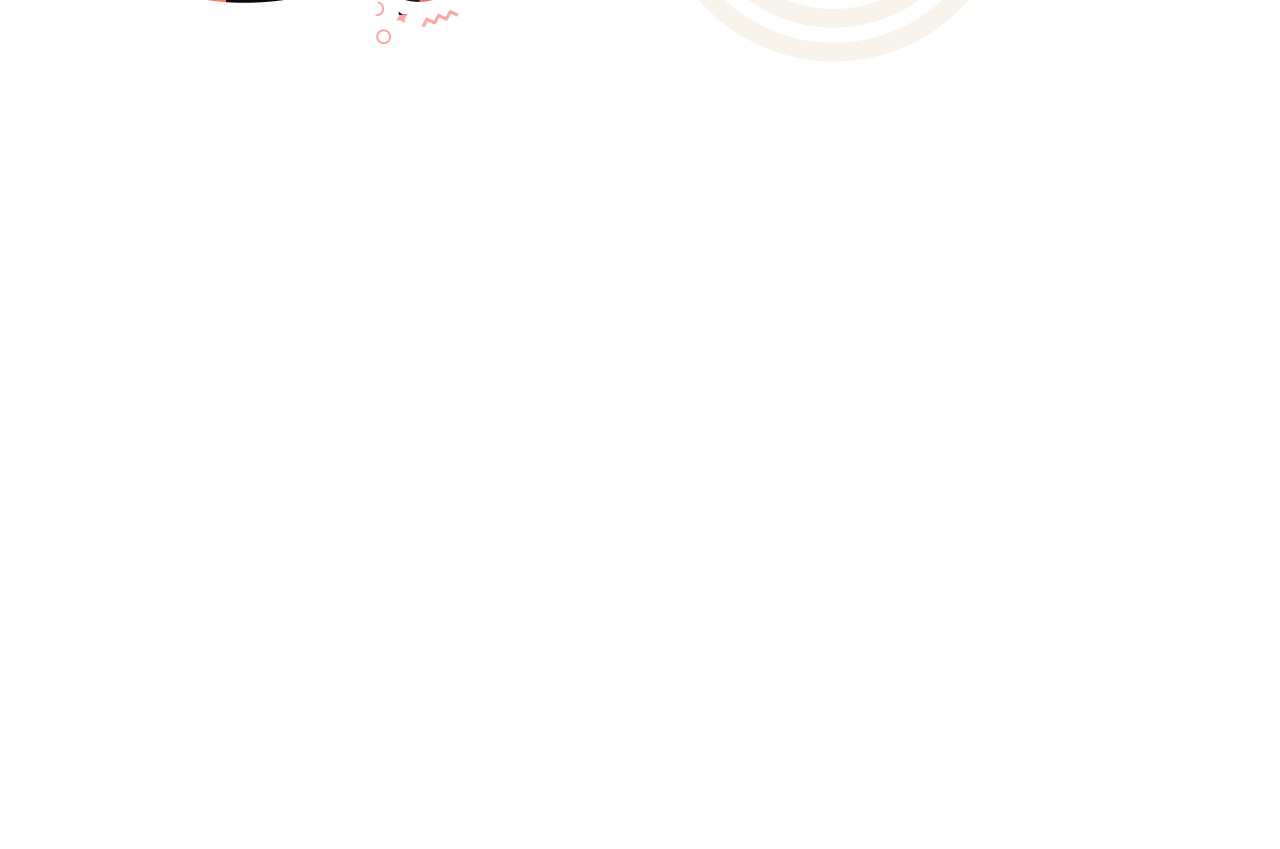
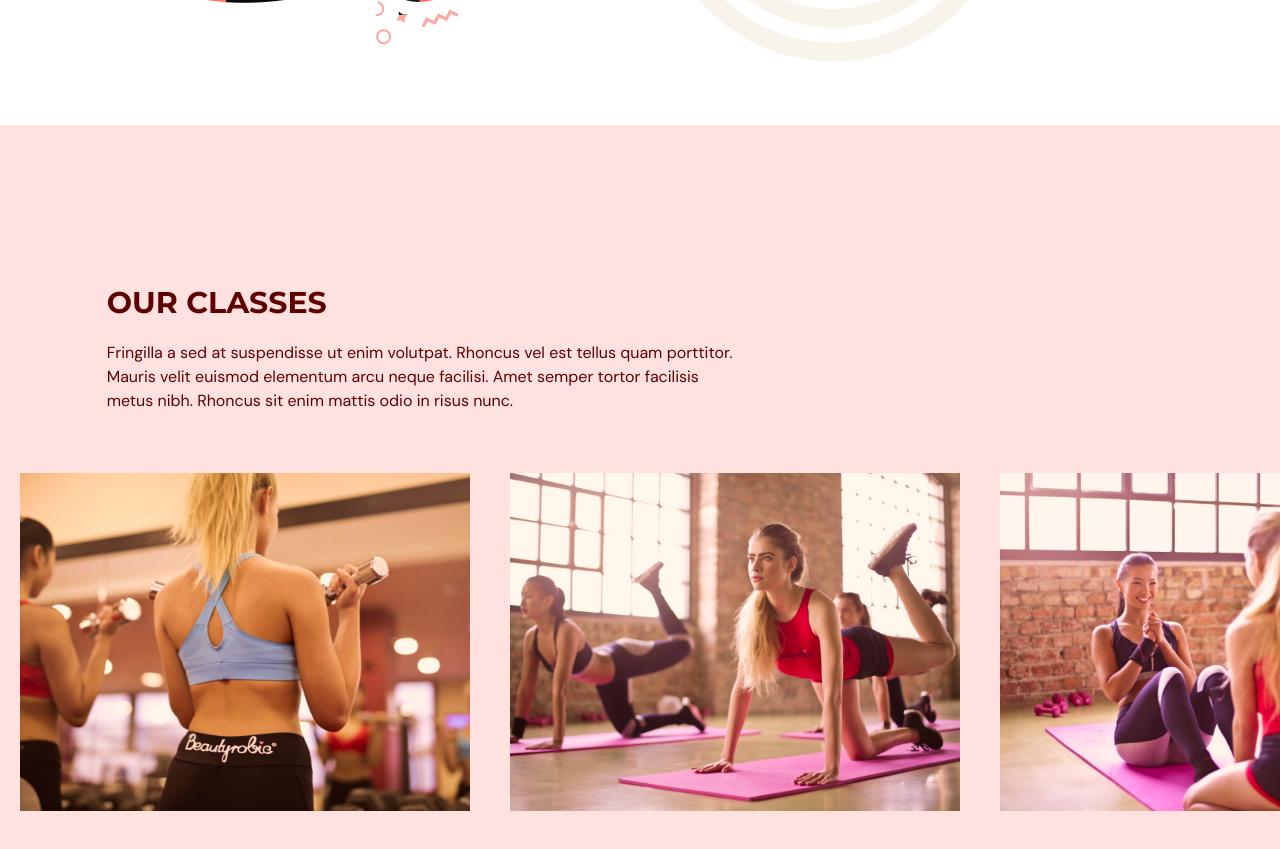
Before and after one commit to obscure-star/fitnessWebsite, a React (Vite) app in the folder gym-typescript/: page / in a window 1280 px wide. Shown: the part 1980-2829 px from the top of the page. Before the commit the page ends 2105 px from the top, so only its background shows below. Built offline with nearby package versions, Linux system fonts and the light colour scheme.

Commit message:
ourClasses

```diff
--- a/gym-typescript/src/App.tsx
+++ b/gym-typescript/src/App.tsx
@@ -1,6 +1,7 @@
 import Navbar from "@/scenes/navbar"
 import Home from "@/scenes/home";
 import Benefits from "@/scenes/benefits";
+import OurClasses from "@/scenes/ourClasses"
 import { useEffect, useState } from "react";
 import { SelectedPage } from "./shared/types";
 
@@ -31,6 +32,7 @@
     />
     <Home setSelectedPage={setSelectedPage} />
     <Benefits setSelectedPage={setSelectedPage} />
+    <OurClasses setSelectedPage={setSelectedPage} />
   </div>
   );
 }
--- /dev/null
+++ b/gym-typescript/src/scenes/ourClasses/Class.tsx
@@ -0,0 +1,24 @@
+type Props = {
+    name: string;
+    description?: string;
+    image: string;
+  };
+
+  const Class = ({ name, description, image }: Props) => {
+    const overlayStyles = `p-5 absolute z-30 flex
+    h-[380px] w-[450px] flex-col items-center justify-center
+    whitespace-normal bg-primary-500 text-center text-white
+    opacity-0 transition duration-500 hover:opacity-90`;
+
+    return (
+      <li className="relative mx-5 inline-block h-[380px] w-[450px]">
+        <div className={overlayStyles}>
+          <p className="text-2xl">{name}</p>
+          <p className="mt-5">{description}</p>
+        </div>
+        <img alt={`${image}`} src={image} />
+      </li>
+    );
+  };
+
+  export default Class;
--- /dev/null
+++ b/gym-typescript/src/scenes/ourClasses/index.tsx
@@ -0,0 +1,95 @@
+import { SelectedPage, ClassType } from "@/shared/types";
+import image1 from "@/assets/image1.png";
+import image2 from "@/assets/image2.png";
+import image3 from "@/assets/image3.png";
+import image4 from "@/assets/image4.png";
+import image5 from "@/assets/image5.png";
+import image6 from "@/assets/image6.png";
+import { motion } from "framer-motion";
+import HText from "@/shared/HText";
+import Class from "./Class";
+
+const classes: Array<ClassType> = [
+  {
+    name: "Weight Training Classes",
+    description:
+      "Lorem ipsum dolor sit amet, consectetur adipiscing elit, sed do eiusmod tempor incididunt ut labore et dolore magna aliqua. Ut enim ad minim veniam, quis nostrud exercitation ullamco laboris nisi ut aliquip ex ea commodo consequat.",
+    image: image1,
+  },
+  {
+    name: "Yoga Classes",
+    image: image2,
+  },
+  {
+    name: "Ab Core Classes",
+    description:
+      "Lorem ipsum dolor sit amet, consectetur adipiscing elit, sed do eiusmod tempor incididunt ut labore et dolore magna aliqua. Ut enim ad minim veniam, quis nostrud exercitation ullamco laboris nisi ut aliquip ex ea commodo consequat.",
+    image: image3,
+  },
+  {
+    name: "Adventure Classes",
+    description:
+      "Lorem ipsum dolor sit amet, consectetur adipiscing elit, sed do eiusmod tempor incididunt ut labore et dolore magna aliqua. Ut enim ad minim veniam, quis nostrud exercitation ullamco laboris nisi ut aliquip ex ea commodo consequat.",
+    image: image4,
+  },
+  {
+    name: "Fitness Classes",
+    image: image5,
+  },
+  {
+    name: "Training Classes",
+    description:
+      "Lorem ipsum dolor sit amet, consectetur adipiscing elit, sed do eiusmod tempor incididunt ut labore et dolore magna aliqua. Ut enim ad minim veniam, quis nostrud exercitation ullamco laboris nisi ut aliquip ex ea commodo consequat.",
+    image: image6,
+  },
+];
+
+type Props = {
+  setSelectedPage: (value: SelectedPage) => void;
+};
+
+const OurClasses = ({ setSelectedPage }: Props) => {
+  return (
+    <section id="ourclasses" className="w-full bg-primary-100 py-40">
+      <motion.div
+        onViewportEnter={() => setSelectedPage(SelectedPage.OurClasses)}
+      >
+        <motion.div
+          className="mx-auto w-5/6"
+          initial="hidden"
+          whileInView="visible"
+          viewport={{ once: true, amount: 0.5 }}
+          transition={{ duration: 0.5 }}
+          variants={{
+            hidden: { opacity: 0, x: -50 },
+            visible: { opacity: 1, x: 0 },
+          }}
+        >
+          <div className="md:w-3/5">
+            <HText>OUR CLASSES</HText>
+            <p className="py-5">
+              Fringilla a sed at suspendisse ut enim volutpat. Rhoncus vel est
+              tellus quam porttitor. Mauris velit euismod elementum arcu neque
+              facilisi. Amet semper tortor facilisis metus nibh. Rhoncus sit
+              enim mattis odio in risus nunc.
+            </p>
+          </div>
+        </motion.div>
+        <div className="mt-10 h-[353px] w-full overflow-x-auto overflow-y-hidden">
+          <ul className="w-[2800px] whitespace-nowrap">
+            {classes.map((item: ClassType, index) => (
+              <Class
+                key={`${item.name}-${index}`}
+                name={item.name}
+                description={item.description}
+                image={item.image}
+              />
+            ))}
+          </ul>
+        </div>
+      </motion.div>
+    </section>
+  );
+};
+
+export default OurClasses;
--- a/gym-typescript/src/shared/types.ts
+++ b/gym-typescript/src/shared/types.ts
@@ -10,3 +10,9 @@
   title: string;
   description: string;
 }
+
+export interface ClassType {
+  name: string;
+  description?: string;
+  image: string;
+}
```
